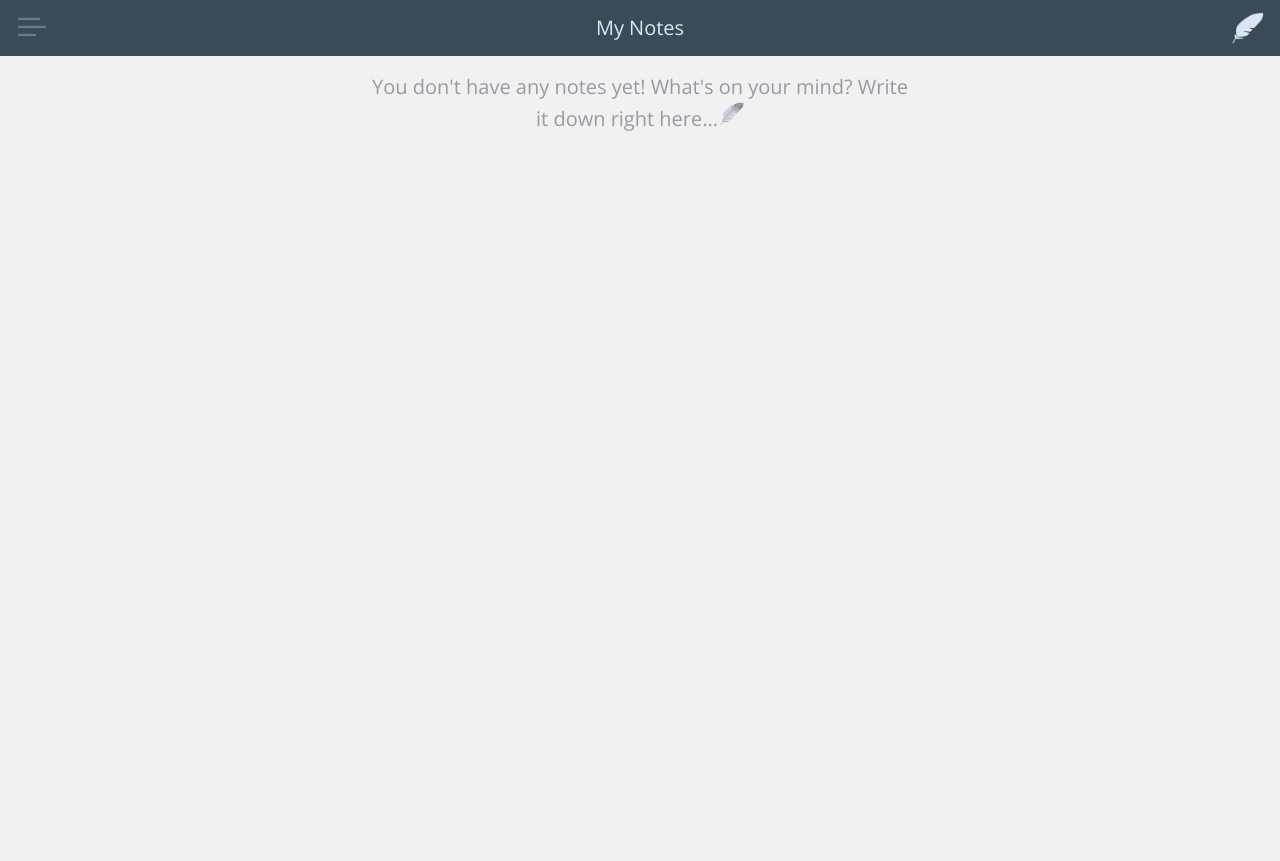
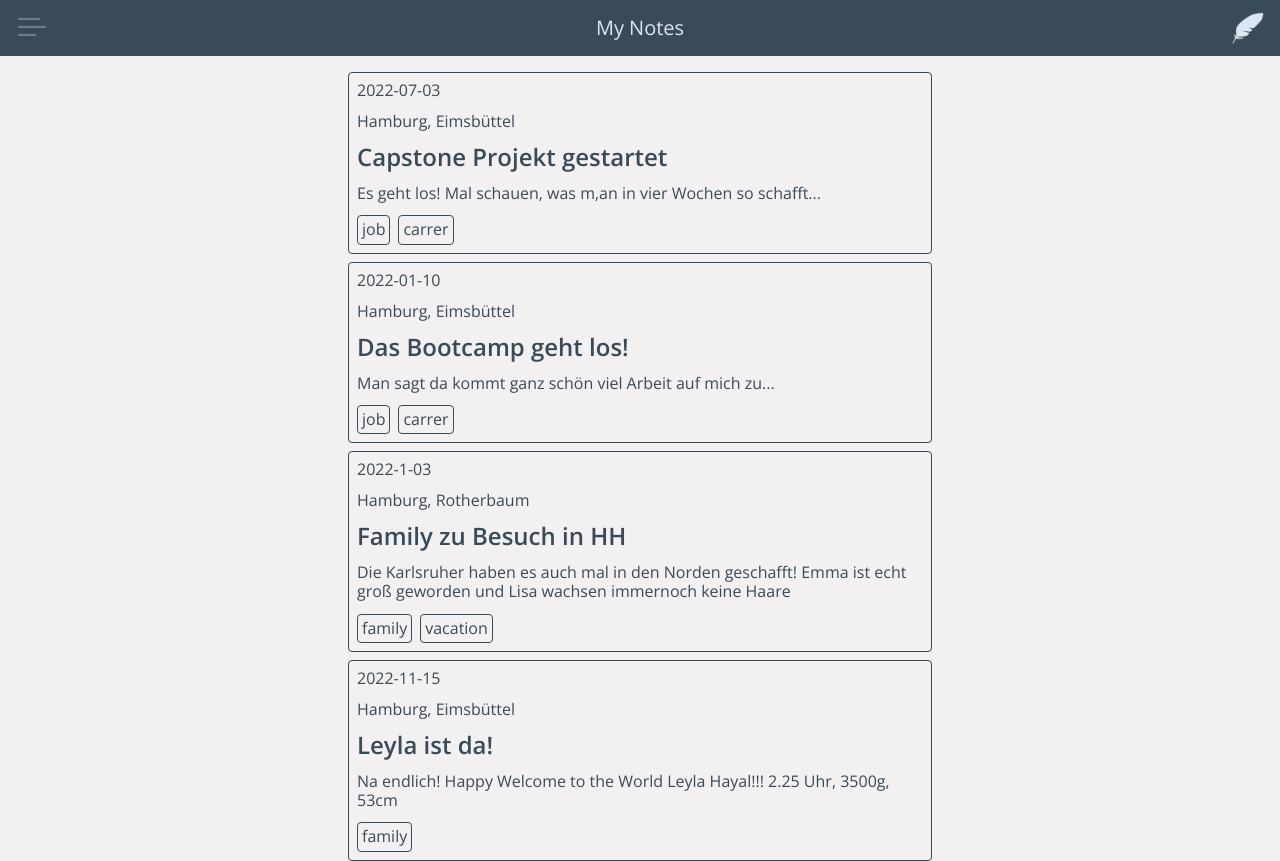
Before and after one commit to lalueders/capstone-project, a React (Create React App) app: page / in a window 1280 px wide. Before the commit the page ends 800 px from the top, so only its background shows below. Built offline with nearby package versions, Linux system fonts and the light colour scheme.

Commit message:
Add test-data to list

```diff
--- /dev/null
+++ b/AddButton.js
@@ -0,0 +1,5 @@
+import styled from 'styled-components/macro'
+
+  export default function AddButton () {
+      return <div>AddButton</div>
+  }
--- a/src/App.js
+++ b/src/App.js
@@ -6,35 +6,41 @@ import FormPage from './pages/FormPage.js';
 import Navigation from './components/Navigation.js';
 
 function App() {
-  // const testData = [
-  //   {
-  //     date: '2022/07/03',
-  //     heading: 'Capstone Projekt gestartet',
-  //     text: 'Es geht los! Schauen wir mal, ob ich in vier Wochen eine funktionierende App gebaut hab...',
-  //   },
-  //   {
-  //     date: '10.01.2022',
-  //     heading: 'Das Bootcamp geht los!',
-  //     text: 'Man munkelt da kommt ganz schön viel Arbeit auf mich zu',
-  //   },
-  //   {
-  //     date: '03.01.2022',
-  //     heading: 'Family zu Besuch in HH',
-  //     text: 'Die Karlsruher haben es auch mal in den Norden geschafft! Emma ist echt groß geworden und Lisa wachsen immernoch keine Haare',
-  //   },
-  //   {
-  //     date: '15.11.2021',
-  //     heading: 'Leyla ist da!',
-  //     text: 'Na endlich! Happy Welcome to the World Leyla Hayal!!! Du siehts zwar bischen aus wie Peter Altmeier aber das verwächst sich bestimmt noch ;) 2.25 Uhr, 3500g, 53cm',
-  //   },
-  //   {
-  //     date: '03.10.2021',
-  //     heading: 'Trip nach Dresden',
-  //     text: 'Immer wieder schön mit den Jungs. Robert kann immer noch trinken als wäre er zwanzig. Beeindruckend!',
-  //   },
-  // ];
+  // const [notes, setNotes] = useState([]);
+  const [notes, setNotes] = useState([
+    {
+      date: '2022-07-03',
+      title: 'Capstone Projekt gestartet',
+      text: 'Es geht los! Mal schauen, was m,an in vier Wochen so schafft...',
+      location: 'Hamburg, Eimsbüttel',
+      categories: ['job', 'carrer'],
+    },
 
-  const [notes, setNotes] = useState([]);
+    {
+      date: '2022-01-10',
+      title: 'Das Bootcamp geht los!',
+      text: 'Man sagt da kommt ganz schön viel Arbeit auf mich zu...',
+      location: 'Hamburg, Eimsbüttel',
+      categories: ['job', 'carrer'],
+    },
+
+    {
+      date: '2022-1-03',
+      title: 'Family zu Besuch in HH',
+      text: 'Die Karlsruher haben es auch mal in den Norden geschafft! Emma ist echt groß geworden und Lisa wachsen immernoch keine Haare',
+      location: 'Hamburg, Rotherbaum',
+      categories: ['family', 'vacation'],
+    },
+
+    {
+      date: '2022-11-15',
+      title: 'Leyla ist da!',
+      text: 'Na endlich! Happy Welcome to the World Leyla Hayal!!! 2.25 Uhr, 3500g, 53cm',
+      location: 'Hamburg, Eimsbüttel',
+      categories: ['family'],
+    },
+  ]);
+
   const [isFormSubmitted, setIsFormSubmitted] = useState(false);
 
   const showFormSubmitMessage = () => {
```
Also changed, not shown: 2 other files (tests, documents, lock files or other folders).
